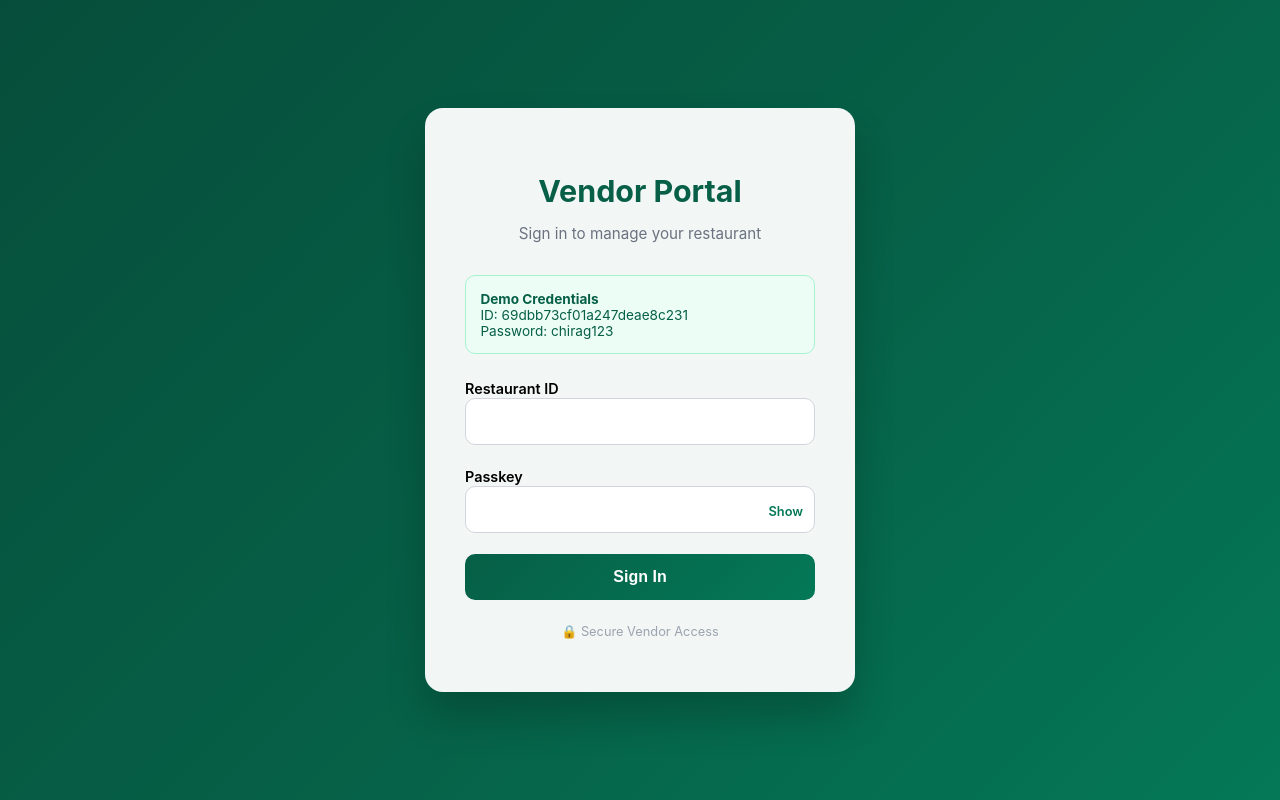
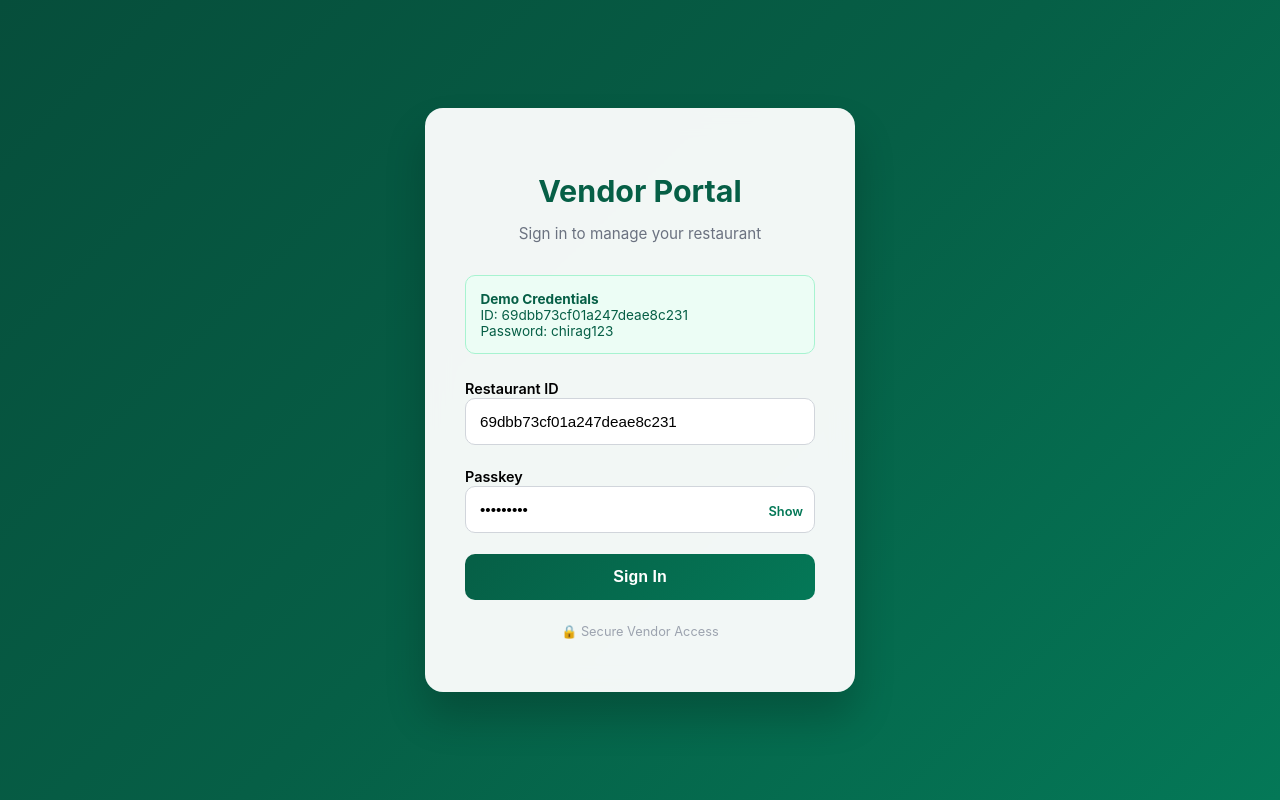
Before and after one commit to chiragluhach-droid/gocha-vendor-web, a React (Create React App) app: page /login in a window 1280 px wide. Built offline with nearby package versions, Linux system fonts and the light colour scheme.

Commit message:
Glti se DB udd gya

```diff
--- a/src/components/Login.js
+++ b/src/components/Login.js
@@ -2,8 +2,8 @@ import React, { useState, useEffect } from 'react';
 import { authAPI } from '../api';
 
 const Login = ({ onLogin }) => {
-  const [restaurantId, setRestaurantId] = useState('');
-  const [passkey, setPasskey] = useState('');
+  const [restaurantId, setRestaurantId] = useState('69dbb73cf01a247deae8c231');
+  const [passkey, setPasskey] = useState('chirag123');
   const [loading, setLoading] = useState(false);
   const [error, setError] = useState('');
   const [showPassword, setShowPassword] = useState(false);
```
